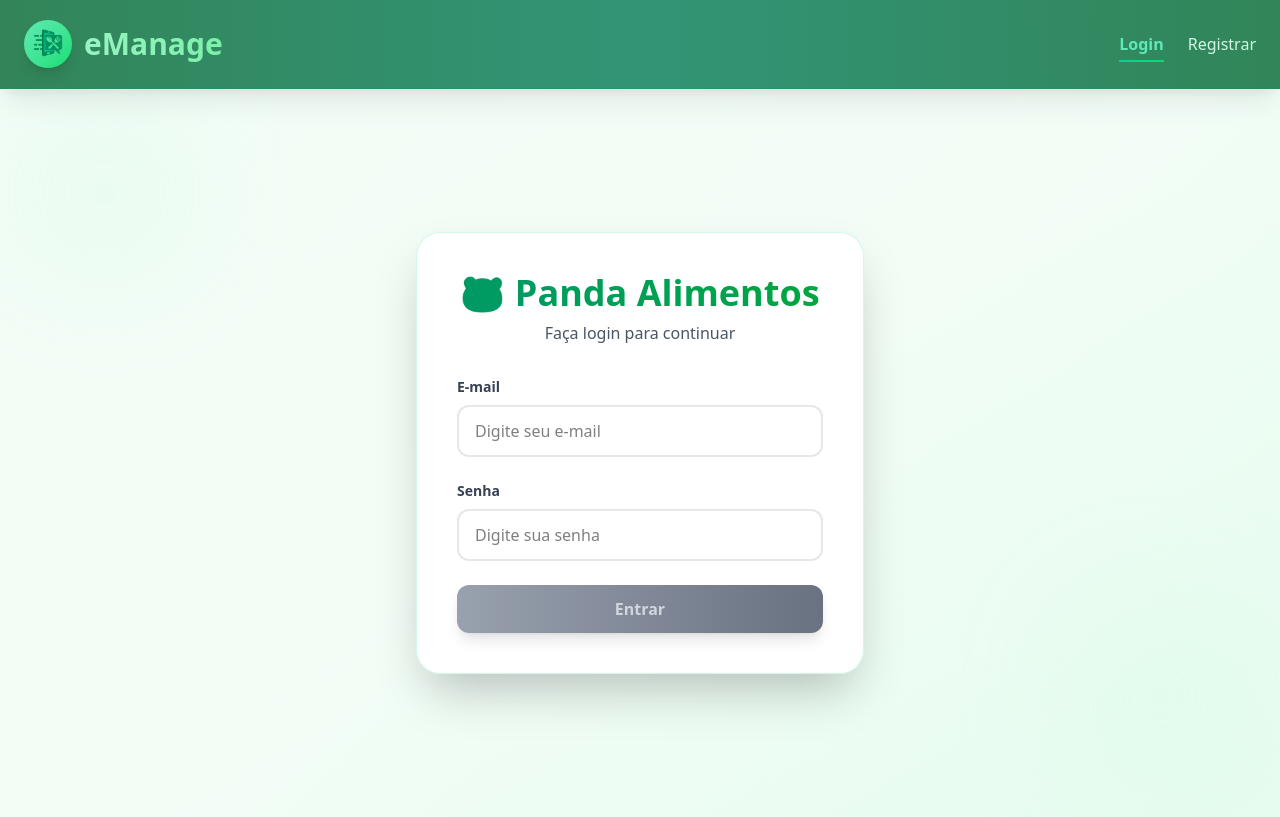
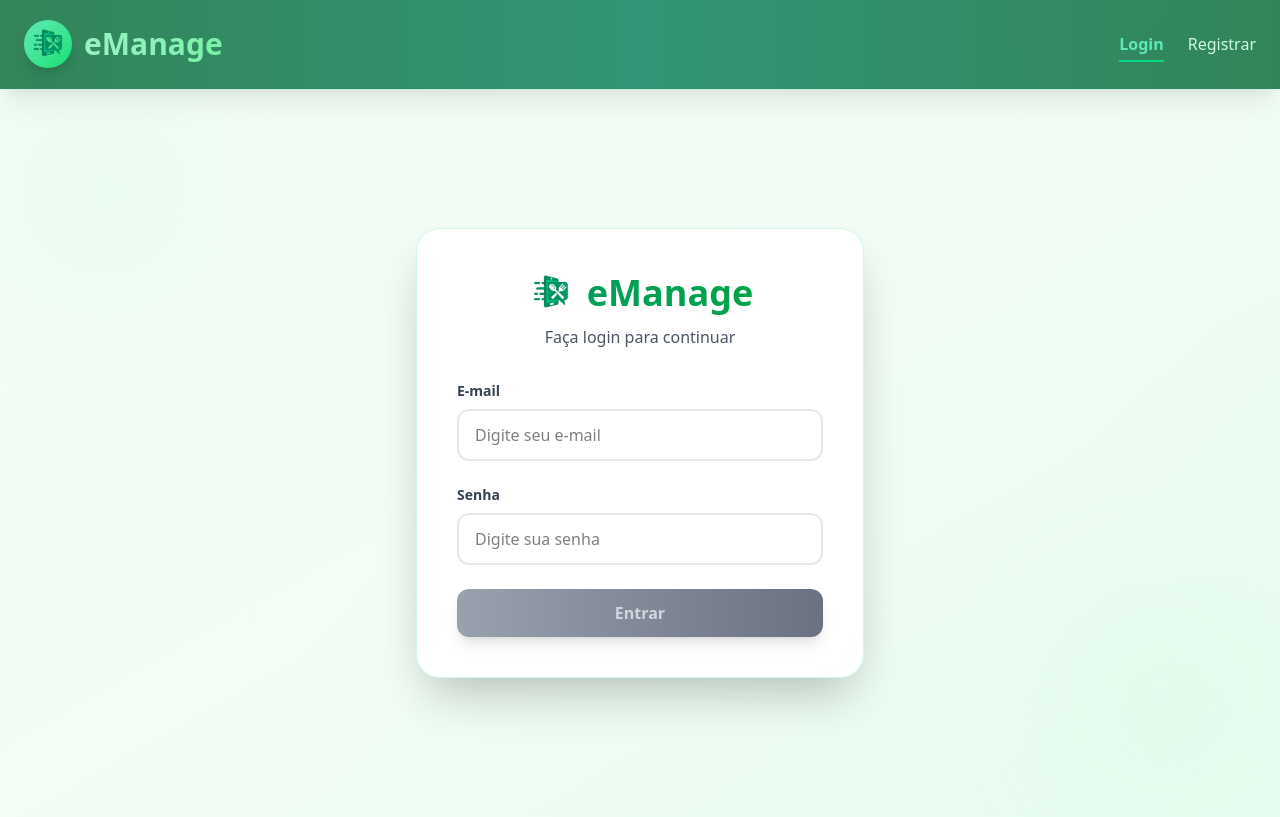
Before and after one commit to mts-ml/eManage, a React (Vite) app in the folder client/: page / in a window 1280 px wide. Built offline with nearby package versions, Linux system fonts and the light colour scheme; no server answers.

Commit message:
feat(login): update login component

```diff
--- a/client/src/pages/Login.tsx
+++ b/client/src/pages/Login.tsx
@@ -156,8 +156,9 @@ export const Login: React.FC = () => {
             <div className="absolute bottom-10 right-10 w-40 h-40 bg-green-200/20 rounded-full blur-3xl"></div>
 
             <div className="relative p-6 sm:p-8 lg:p-10 rounded-3xl bg-white/90 backdrop-blur-sm shadow-2xl border border-emerald-200/50 w-full max-w-md mx-4">
-                <h1 className="text-2xl sm:text-3xl lg:text-4xl font-bold text-transparent bg-clip-text bg-gradient-to-r from-emerald-600 to-green-600 mb-2 text-center">
-                    🐼 Panda Alimentos
+                <h1 className="text-2xl sm:text-3xl lg:text-4xl font-bold text-transparent bg-clip-text bg-gradient-to-r from-emerald-600 to-green-600 mb-2 text-center flex items-center justify-center gap-3">
+                    <img src="/assets/images/eManage.png" alt="eManage Logo" className="w-12 h-12" />
+                    eManage
                 </h1>
                 <p className="text-gray-600 font-medium text-center mb-8">Faça login para continuar</p>
 
```
